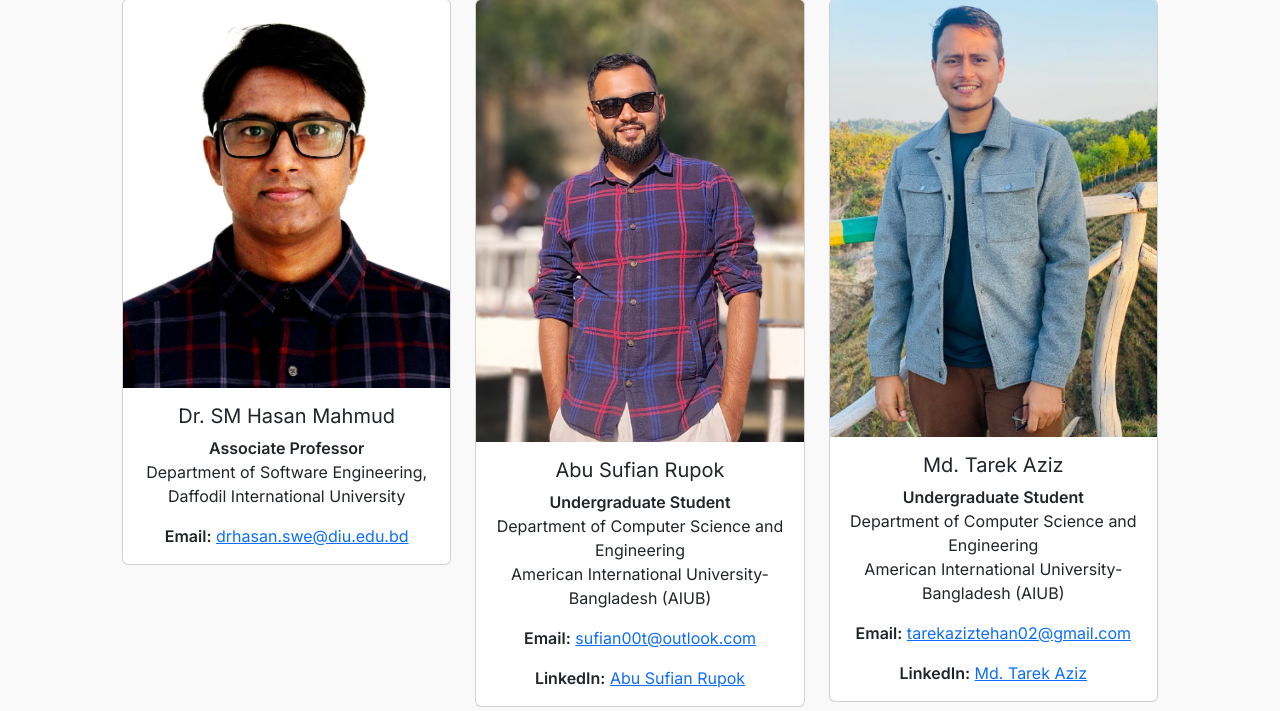
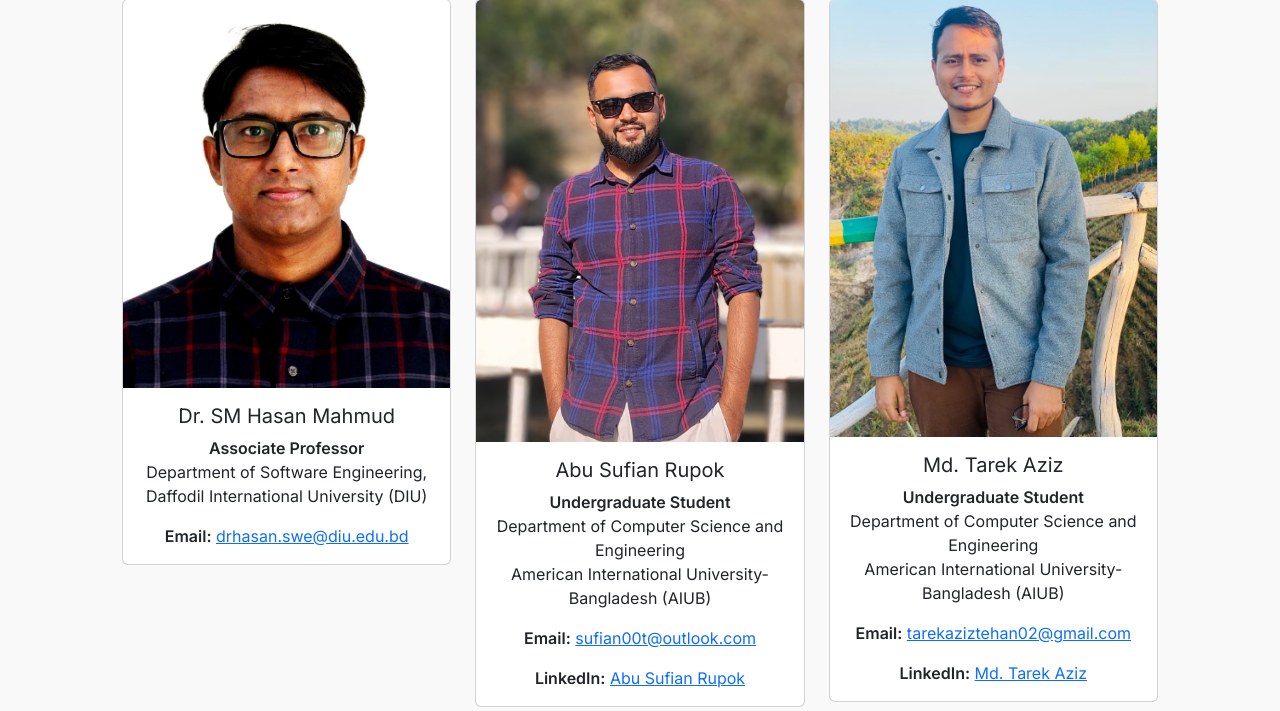
Before and after one commit to sufian00t/GRUATT-AVP, a Flask app: page /researcher in a window 1280 px wide. Shown: the part 237-948 px from the top of the page. Run offline with Flask 3, Linux system fonts and the light colour scheme.

Commit message:
Update researcher.html

```diff
--- a/templates/researcher.html
+++ b/templates/researcher.html
@@ -15,7 +15,7 @@
                     <h5 class="card-title">Dr. SM Hasan Mahmud</h5>
                     <p class="card-text"><strong>Associate Professor</strong><br>
                         Department of Software Engineering,<br>
-                        Daffodil International University</p>
+                        Daffodil International University (DIU)</p>
                     <p class="card-text">
                         <strong>Email:</strong> <a href="mailto:drhasan.swe@diu.edu.bd" class="text-primary">drhasan.swe@diu.edu.bd</a>
                     </p>
```
